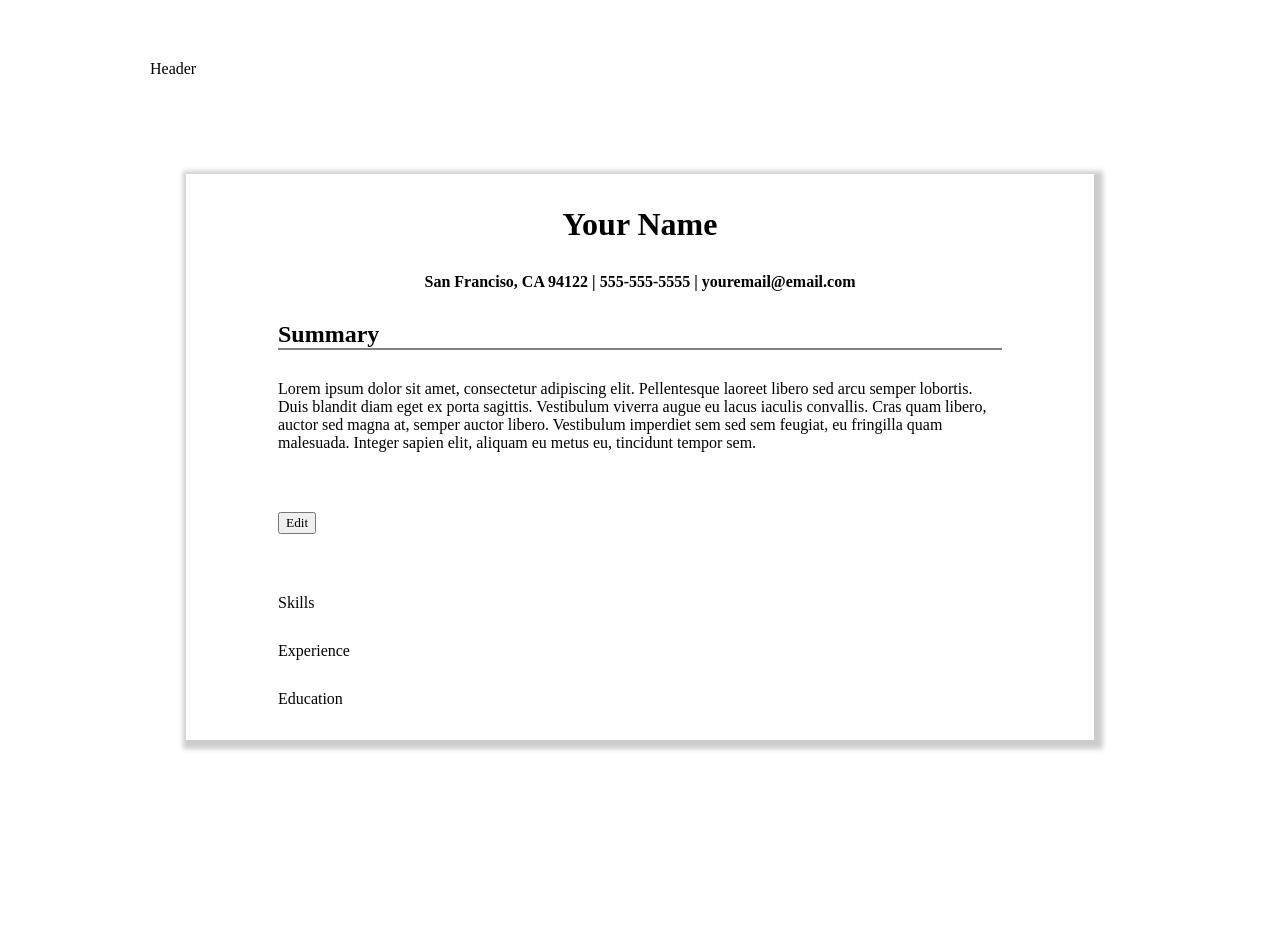
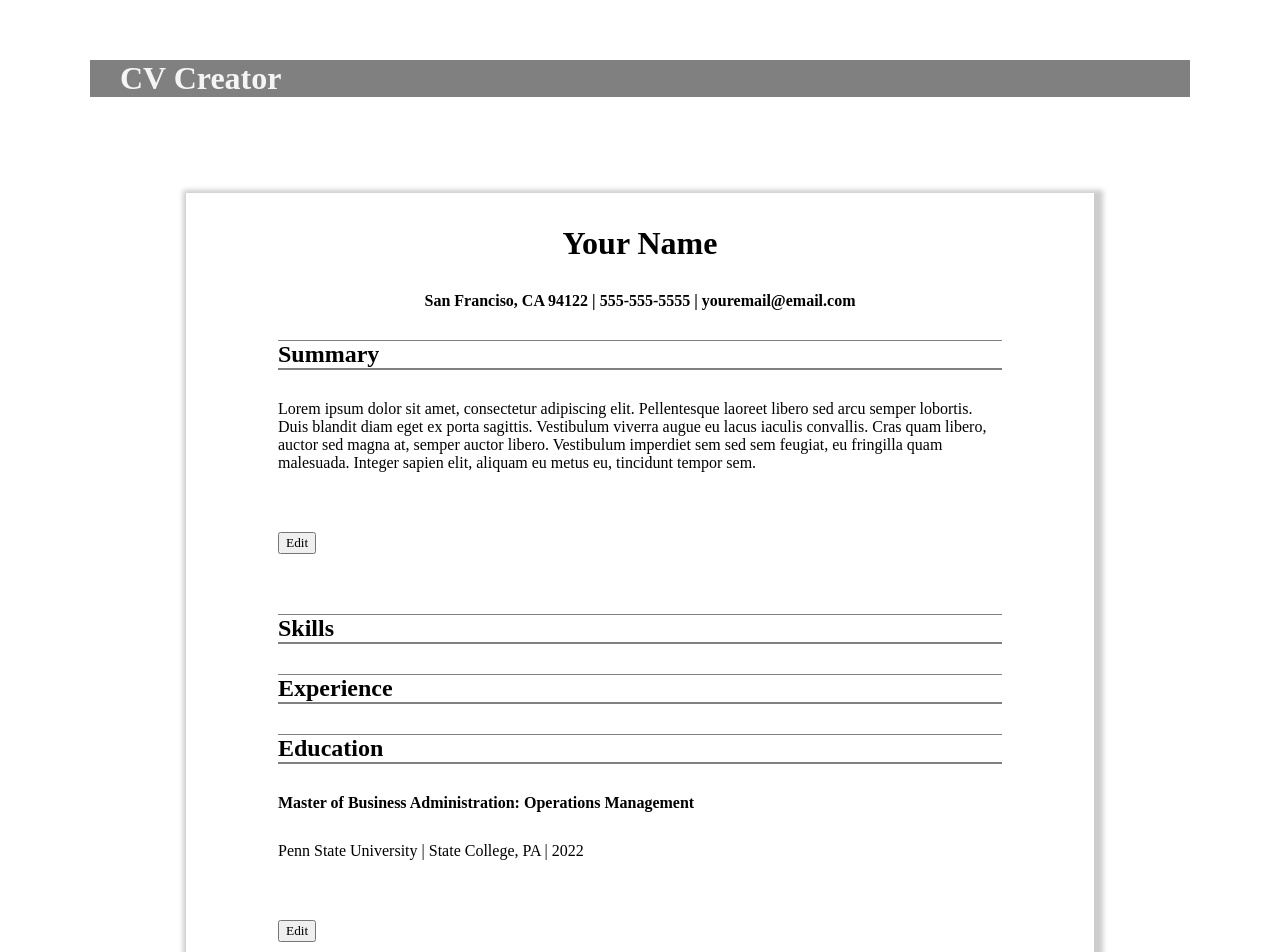
Before and after one commit to Justin217X/cv-app, a React (Create React App) app: page / in a window 1280 px wide. Shown: the top 952 px of the page. Before the commit the page ends 866 px from the top, so only its background shows below. Built offline with nearby package versions, Linux system fonts and the light colour scheme.

Commit message:
Added Education Section

```diff
--- a/package.json
+++ b/package.json
@@ -9,6 +9,7 @@
     "react": "^18.2.0",
     "react-dom": "^18.2.0",
     "react-scripts": "5.0.1",
+    "react-uuid": "^1.0.2",
     "web-vitals": "^2.1.4"
   },
   "scripts": {
--- a/src/components/Education.js
+++ b/src/components/Education.js
@@ -1,12 +1,97 @@
 import React from "react";
+// import uuid from "react-uuid";
+
+export class Education extends React.Component {
+    constructor() {
+        super();
+        this.state = {
+            year: "",
+            university: "",
+            location: "",
+            degree: "",
+        }
+    }
+
+    yearChange = e => {
+        this.setState({
+            year: e.target.value
+        })
+    }
+
+    universityChange = e => {
+        this.setState({
+            university: e.target.value
+        })
+    }
+
+    locationChange = e => {
+        this.setState({
+            location: e.target.value
+        })
+    }
+
+    degreeChange = e => {
+        this.setState({
+            degree: e.target.value
+        })
+    }
+
+    toggleEdit = () => {
+        this.setState(prevState => ({
+            edit: !prevState.edit
+        }))
+    }
+
+    render() {
+        const { year, university, location, degree, edit } = this.state;
+        return (
+            <div className="education-box">
+                <h2>Education</h2>
+                <h4>
+                    {degree ? degree: "Master of Business Administration: Operations Management"}
+                </h4>
+                <p>{university ? university: "Penn State University" }  |  {location ? location: "State College, PA" }  |  {year ? year: "2022"} </p>
 
 
-export class Education extends React.Component {
-    render() {
-        return (
-            <div>
-                <p>Education</p>
+                <button className="edit-toggle" type="button" onClick={this.toggleEdit}>
+                    Edit
+                </button>
+                    {edit &&
+                    <form id="education-edit" className="edit-form">
+                        <label htmlFor="year">Year:</label>
+                        <input
+                            id="year"
+                            type="text"
+                            onChange={this.yearChange}
+                        />
+                        <label htmlFor="university">University:</label>
+                        <input
+                            id="university"
+                            type="text"
+                            onChange={this.universityChange}
+                        />
+                        <label htmlFor="location">Location:</label>
+                        <input
+                            id="location"
+                            type="text"
+                            onChange={this.locationChange}
+                        />
+                        <label htmlFor="degree">Degree:</label>
+                        <input
+                            id="degree"
+                            type="text"
+                            onChange={this.degreeChange}
+                        />
+
+                        <button
+                            type="button"
+                            onClick={this.toggleEdit}
+                        >
+                            Close
+                        </button>
+                    </form>
+                    }
             </div>
         )
     }
-}
+ }
--- a/src/components/Experience.js
+++ b/src/components/Experience.js
@@ -4,7 +4,7 @@ export class Experience extends React.Component {
     render() {
         return (
             <div>
-                <p>Experience</p>
+                <h2>Experience</h2>
             </div>
         )
     }
--- a/src/components/Header.js
+++ b/src/components/Header.js
@@ -3,8 +3,8 @@ import React from "react";
 export class Header extends React.Component {
     render() {
         return (
-            <div>
-                <p>Header</p>
+            <div className="Header">
+                <h1>CV Creator</h1>
             </div>
         )
     }
--- a/src/components/Personal.js
+++ b/src/components/Personal.js
@@ -46,8 +46,8 @@ export class Personal extends React.Component {
         const { name, address, phone, email, summary, edit } = this.state;
         return (
             <div>
-                <h1>{name ? name : 'Your Name'}</h1>
-                <h4>
+                <h1 className="personal">{name ? name : 'Your Name'}</h1>
+                <h4 className="personal">
                     {address ? address: "San Franciso, CA 94122"}  |  {phone ? phone: "555-555-5555"}  |  {email ? email: "youremail@email.com"}
                 </h4>
                 <h2>Summary</h2>
--- a/src/components/Skills.js
+++ b/src/components/Skills.js
@@ -1,10 +1,16 @@
 import React from "react";
 
 export class Skills extends React.Component {
+    constructor() {
+        super();
+        this.state = {
+
+        }
+    }
     render() {
         return (
-            <div>
-                <p>Skills</p>
+             <div>
+                <h2>Skills</h2>
             </div>
         )
     }
--- a/src/index.css
+++ b/src/index.css
@@ -2,6 +2,13 @@
     font-family: 'Times New Roman', Times, serif;
     margin: 30px;
 
+}
+.Header {
+    text-align: left;
+    background-color: gray;
+    color: whitesmoke;
+    margin: 0px;
+    padding: 0px;
 }
 
 .container {
@@ -15,18 +22,17 @@
 }
 
 .personal {
-    color: saddlebrown;
     text-align: center;
-    display: flex;
-    margin: 10px;
+    /* margin: 10px; */
 }
 
-h1, h4 {
+/* h1, h4 {
     text-align: center;
-}
+} */
 
 h2 {
     border-bottom: 2px solid gray;
+    border-top: 1px solid gray;
 }
 
 .input-info {
```
Also changed, not shown: 1 other file (tests, documents, lock files or other folders).
